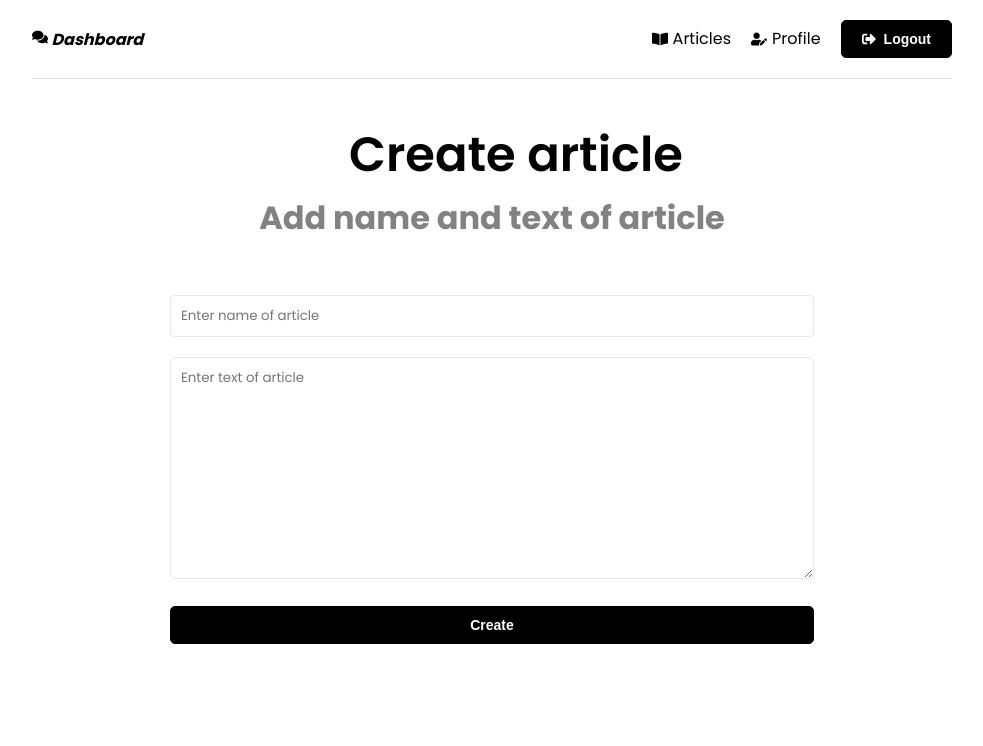
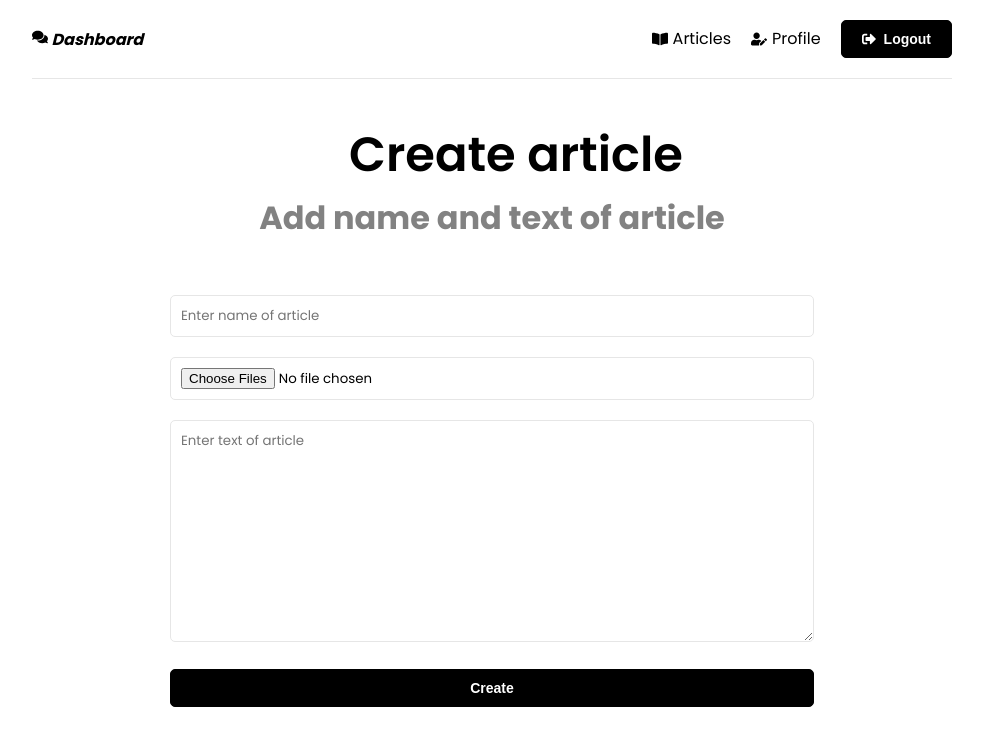
Before and after one commit to S1lkway/blog_mern, a React (Create React App) app in the folder frontend/: page /articles/create in a window 1280 px wide. Shown: the top 746 px of the page, without its empty margins (148-1131 px from the left). Built offline with nearby package versions, Linux system fonts and the light colour scheme; sample sign-in values are in the browser's storage; some icons are missing.

Commit message:
add images uploading to createArticle page

```diff
--- a/frontend/src/pages/Articles/CreateArticle.jsx
+++ b/frontend/src/pages/Articles/CreateArticle.jsx
@@ -1,4 +1,4 @@
-import { useState } from 'react'
+import { useState, useRef } from 'react'
 import { useDispatch } from 'react-redux'
 import { useNavigate } from 'react-router-dom'
 import { FaPlus } from 'react-icons/fa6'
@@ -8,20 +8,30 @@ import { toast } from 'react-toastify'
 function CreateArticle() {
   const dispatch = useDispatch()
   const navigate = useNavigate()
+  const fileInputRef = useRef();
 
   //* CONSTANTS FOR DATA
+  const [filesData, setFilesData] = useState([]);
   const [formData, setFormData] = useState({
     name: '',
     text: '',
   })
   const { name, text } = formData
+  const files = filesData
 
   //* EDIT formData BY CHANGING DATA IN FORM FIELDS
   const onChange = (e) => {
-    setFormData((prevState) => ({
-      ...prevState,
-      [e.target.name]: e.target.value,
-    }))
+    if (e.target.name === 'files') {
+      const selectedFiles = Array.from(e.target.files).filter(
+        (file) => file.type.startsWith('image/')
+      );
+      setFilesData(selectedFiles);
+    } else {
+      setFormData((prevState) => ({
+        ...prevState,
+        [e.target.name]: e.target.value,
+      }));
+    }
   }
 
   //* ADD ARTICLE BY SUBMIT
@@ -31,10 +41,11 @@ function CreateArticle() {
     if (!name || !text) {
       toast.error('Add all fields')
     } else {
-      const articleData = {
-        name,
-        text,
-      }
+      ///We make FormData object to send data with pictures to backend
+      const articleData = new FormData();
+      articleData.append('name', name);
+      articleData.append('text', text);
+      files.forEach((file) => articleData.append('images', file));
 
       /// We send data from form to articleSlice to createArticle function and there to server by articleService
       dispatch(createArticle(articleData))
@@ -74,6 +85,19 @@ function CreateArticle() {
           </div>
 
           <div className="form-group">
+            <input
+              type="file"
+              className="form-control"
+              id="files"
+              name="files"
+              multiple
+              ref={fileInputRef}
+              onChange={onChange}
+              accept='image/*'
+            />
+          </div>
+
+          <div className="form-group">
             <textarea
               type="text" className='form-control'
               id="text"
```
Also changed, not shown: 1 other file (tests, documents, lock files or other folders).
